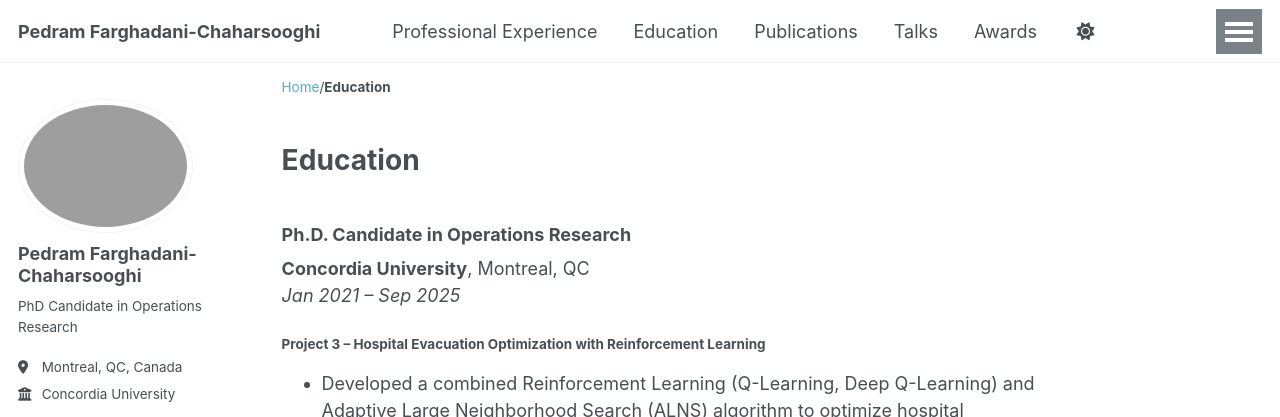
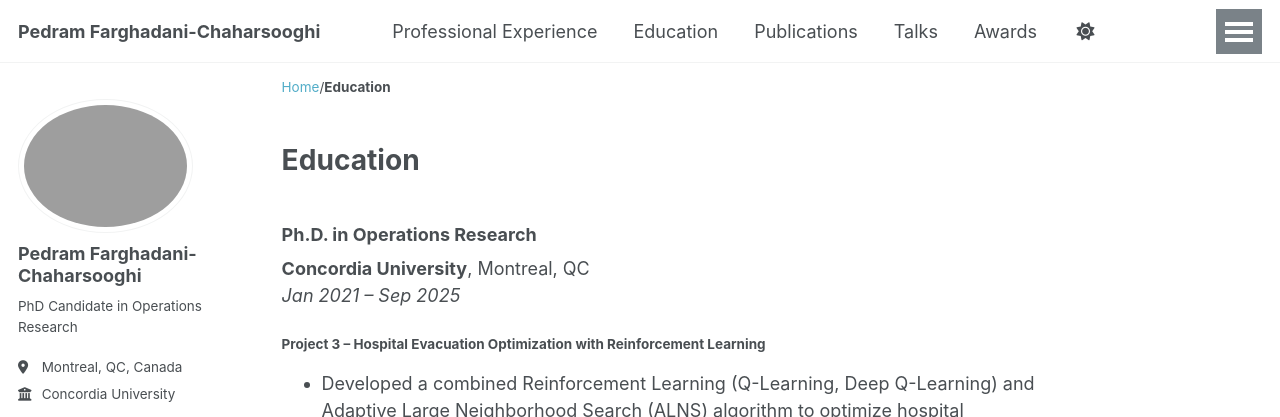
Before and after one commit to Pedram-Fdi/Pedram-Fdi.github.io, a Jekyll site: the page built from _pages/education.md, in a window 1280 px wide and 900 px high. Shown: the top 417 px of the window. Built offline with Jekyll 4.4.1, drawn with Linux system fonts in a browser that asks for light colours; some web fonts are replaced.

Commit message:
Update education.md

```diff
--- a/_pages/education.md
+++ b/_pages/education.md
@@ -5,7 +5,7 @@ permalink: /education/
 author_profile: true
 ---
 
-### Ph.D. Candidate in Operations Research
+### Ph.D. in Operations Research
 **Concordia University**, Montreal, QC
 *Jan 2021 – Sep 2025*
 
```
